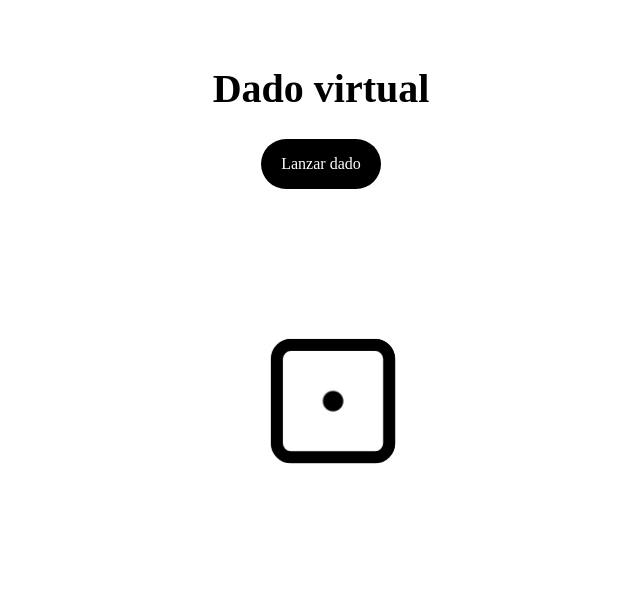
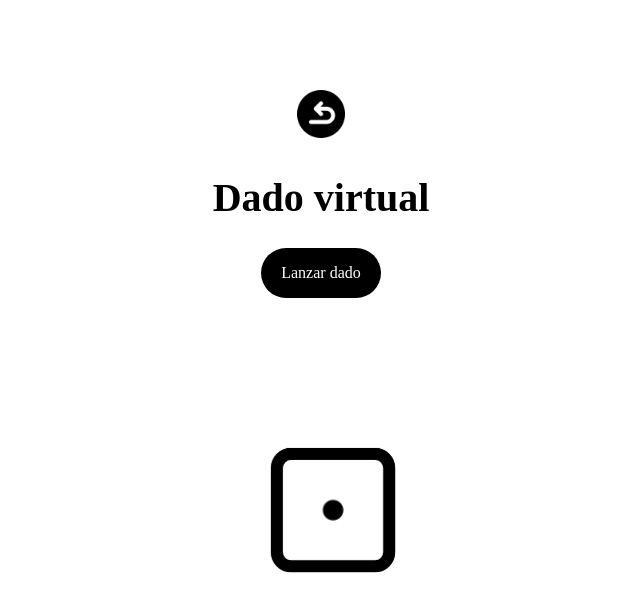
Before and after one commit to devosw98/dadoVirtual, a plain HTML site: page un_dado.html in a window 1280 px wide. Shown: the whole page, without its empty margins (319-959 px from the left). Drawn offline with Linux system fonts and the light colour scheme; a web font is replaced by a local one.

Commit message:
se agregan efectos visuales

```diff
--- a/style.css
+++ b/style.css
@@ -1,3 +1,14 @@
+/* Oculta el contenido con opacidad 0 inicialmente */
+.fade {
+    opacity: 0;
+    transition: opacity 1s ease-in-out;
+}
+
+/* Mostrar el contenido con opacidad 1 */
+.fade-in {
+    opacity: 1;
+}
+
 body {
     font-family: "Unlock", serif;
     height: 100vh;
--- a/style_unDado.css
+++ b/style_unDado.css
@@ -1,23 +1,46 @@
+/* Oculta el contenido con opacidad 0 inicialmente */
+.fade {
+    opacity: 0;
+    transition: opacity 1s ease-in-out;
+}
+
+/* Mostrar el contenido con opacidad 1 */
+.fade-in {
+    opacity: 1;
+}
+
 body {
     font-family: "Unlock", serif;
     height: 100vh;
     background-color: #ffffff;
 }
 
-h1 {
-    font-size: 40px;
-    font-weight: 900;
-}
-
 .container {
     padding: 30px;
     border-radius: 20px;
     text-align: center;
-    align-items: center;
 }
 
 .containterTextButton {
     margin-bottom: 150px;
+    margin-top: -180px;
+}
+
+.btn_volverIcon:hover {
+    cursor: pointer;
+    scale: 15%;
+    transition: all 0.5s ease;
+}
+
+.btn_volverIcon{
+    margin-bottom: -200px;
+    scale: 10%;
+}
+
+h1 {
+    margin-top: 0px;
+    font-size: 40px;
+    font-weight: 900;
 }
 
 button {
--- /dev/null
+++ b/transition.js
@@ -0,0 +1,12 @@
+document.addEventListener("DOMContentLoaded", function() {
+    document.body.classList.add("fade-in"); // Añade la clase para mostrar el contenido cuando la página se carga
+});
+
+function transitionPage(url) {
+    document.body.classList.remove("fade-in"); // Elimina la clase para comenzar a ocultar el contenido
+    document.body.classList.add("fade"); // Añade la clase que inicia el desvanecimiento
+
+    setTimeout(function() {
+        window.location.href = url; // Redirige después de 2.5 segundo
+    }, 2500); // Tiempo que dura la transición
+}
--- a/un_dado.html
+++ b/un_dado.html
@@ -12,9 +12,10 @@
     />
     <link rel="stylesheet" href="style_unDado.css">
 </head>
-<body>
+<body class="fade">
     <div class="container">
         <div class="containterTextButton">
+            <img class="btn_volverIcon" src="img/volver.png" onclick="window.location.href='index.html'">
             <h1>Dado virtual</h1>
             <button id="rollButton">Lanzar dado</button>
         </div>
@@ -30,5 +31,6 @@
         </div>
     </div>
     <script src="script.js"></script>
+    <script src="transition.js"></script>
 </body>
 </html>
```
Also changed, not shown: index.html (+4 -1 lines), img/volver.png (added).
